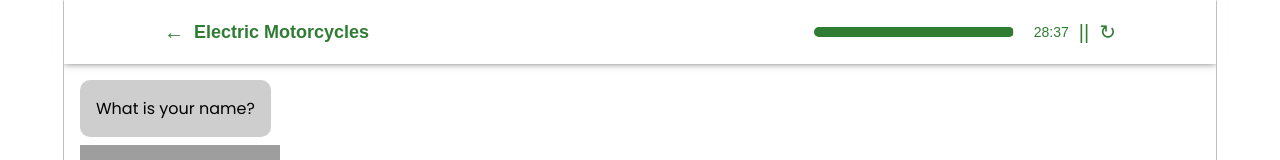
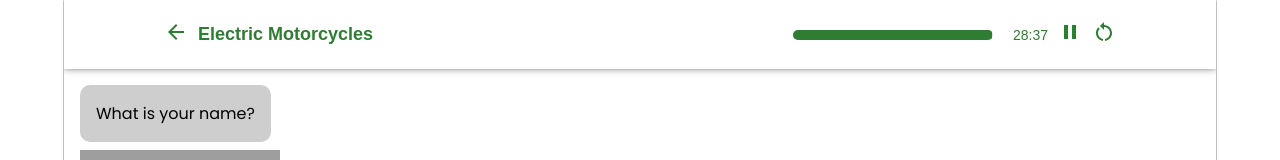
Before and after one commit to subhankar2524/Casey_Clone, a React (Create React App) app: page / in a window 1280 px wide. Shown: the top 160 px of the page. Built offline with nearby package versions, Linux system fonts and the light colour scheme; grey boxes are pictures that could not be loaded.

Commit message:
icons modified

```diff
--- a/src/components/Navbar/Navbar.js
+++ b/src/components/Navbar/Navbar.js
@@ -1,5 +1,9 @@
 import React, { useState, useEffect } from 'react';
 import "./Navbar.css";
+import RestartAltIcon from '@mui/icons-material/RestartAlt';
+import PauseIcon from '@mui/icons-material/Pause';
+import PlayArrowIcon from '@mui/icons-material/PlayArrow'; // Import PlayArrowIcon
+import ArrowBackIcon from '@mui/icons-material/ArrowBack';
 
 function Navbar() {
   const initialTime = 28 * 60 + 42; // Initial time in seconds (28:42)
@@ -56,7 +60,7 @@ function Navbar() {
   return (
     <div className='nav-bar-wrapper'>
       <div className='nav-back'>
-        <span>&larr;</span>
+        <span><ArrowBackIcon /></span>
       </div>
       <div className='nav-title'>
         Electric Motorcycles
@@ -72,11 +76,10 @@ function Navbar() {
       </div>
       <span className='progress-time'>{formatTime(time)}</span>
       <div className='nav-icons'>
-      <span className='pause-icon' onClick={togglePause}>
-        {isPaused ? '▶' : '||'}
-      </span>
-
-        <span className='reset-icon' onClick={handleReset}>&#8635;</span>
+        <span className='pause-icon' onClick={togglePause}>
+          {isPaused ? <PlayArrowIcon /> : <PauseIcon />} {/* Render PlayArrowIcon when paused */}
+        </span>
+        <span className='reset-icon' onClick={handleReset}><RestartAltIcon /></span>
       </div>
 
       {isSessionEnd && (
```
